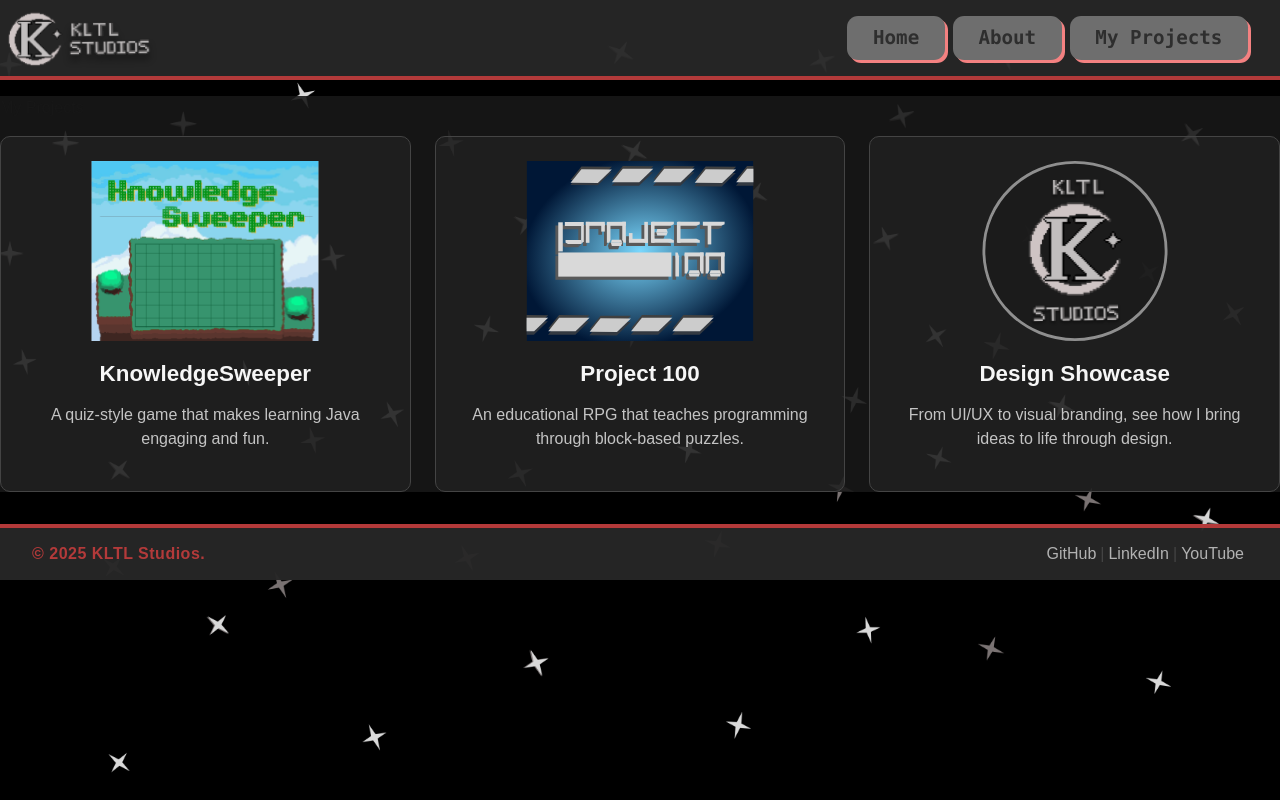
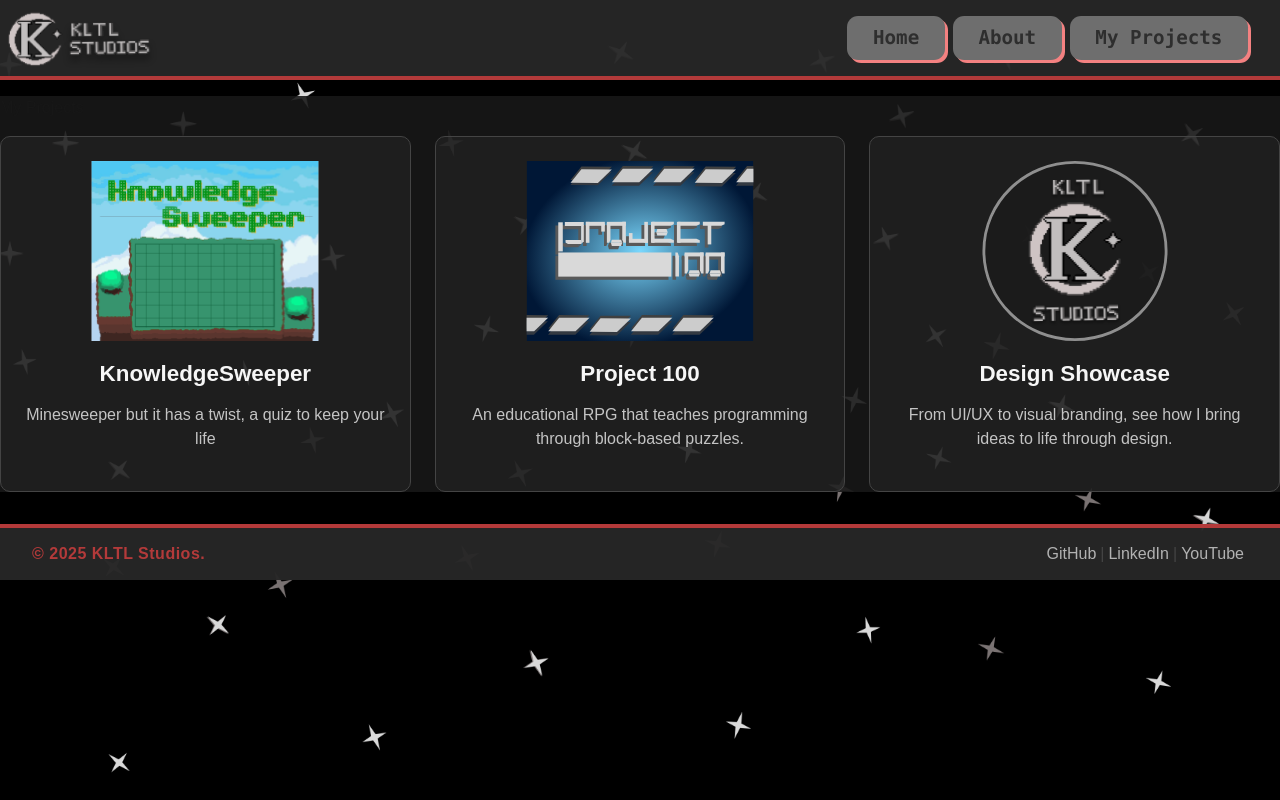
Before and after one commit to KimTRM/KimTRM.github.io, a Next.js app: page /projects in a window 1280 px wide. Built offline with nearby package versions, Linux system fonts and the light colour scheme.

Commit message:
Update styles for improved button aesthetics and adjust project descriptions for clarity

```diff
--- a/app/globals.css
+++ b/app/globals.css
@@ -148,7 +148,7 @@ body {
     max-height: 30vh;
     background: #272727f5;
     border-radius: 1rem;
-    box-shadow: 0 8px 32px rgba(0,0,0,0.25);
+    box-shadow: 0 8px 32px rgba(141, 141, 141, 0.438);
     z-index: 200;
     padding: 2rem 2rem;
     gap: 1rem;
@@ -157,15 +157,15 @@ body {
   .default-btn{
     width: 110%;
     text-align: center;
-    background: #bbb;
-      color: #444;
+    background: #6e6e6e;
+      color: #2e2e2e;
       font-family: "Share Tech Mono", "Consolas", monospace;
       font-size: 1.2rem;
       font-weight: bold;
       border: none;
       border-radius: 0.7rem;
       padding: 0.5rem 2vw;
-      box-shadow: 3px 3px 0 #888;
+      box-shadow: 3px 3px 0 #f48181;
       text-decoration: none;
       transition: background 0.2s, color 0.2s, box-shadow 0.2s;
       white-space: nowrap;
--- a/app/page.tsx
+++ b/app/page.tsx
@@ -13,7 +13,7 @@ const projects = [
   },
   {
     title: "KnowledgeSweeper",
-    description: "A quiz-style game that makes learning Java engaging and fun.",
+    description: "Minesweeper but it has a twist, a quiz to keep your life",
     image: "/res/coverimage.png",
     link: "projects/KnowledgeSweeper",
   },
--- a/app/projects/KnowledgeSweeper/page.tsx
+++ b/app/projects/KnowledgeSweeper/page.tsx
@@ -4,7 +4,7 @@ import Image from "next/image";
 
 export default function ProjectPage() {
     const project = {
-        title: "KnowledgeSweeper",
+        title: "Knowledge Sweeper",
         subtitle: "Minesweeper but it has a twist, a quiz to keep your life",
         description:
             `This game is just like a normal Minesweeper but it has a twist where if you pick a square with a bomb in it a question will pop up when you answer it correctly you don’t lose a life and you can continue but if answered wrong you lose a life as a consequence.`,
--- a/app/projects/page.tsx
+++ b/app/projects/page.tsx
@@ -3,7 +3,7 @@ import ProjectsSection from "../home/sections/ProjectsSection";
 const projects = [
     {
         title: "KnowledgeSweeper",
-        description: "A quiz-style game that makes learning Java engaging and fun.",
+        description: "Minesweeper but it has a twist, a quiz to keep your life",
         image: "/res/KnowledgeSweeper_Icon.svg",
         link: "projects/KnowledgeSweeper",
     },
```
